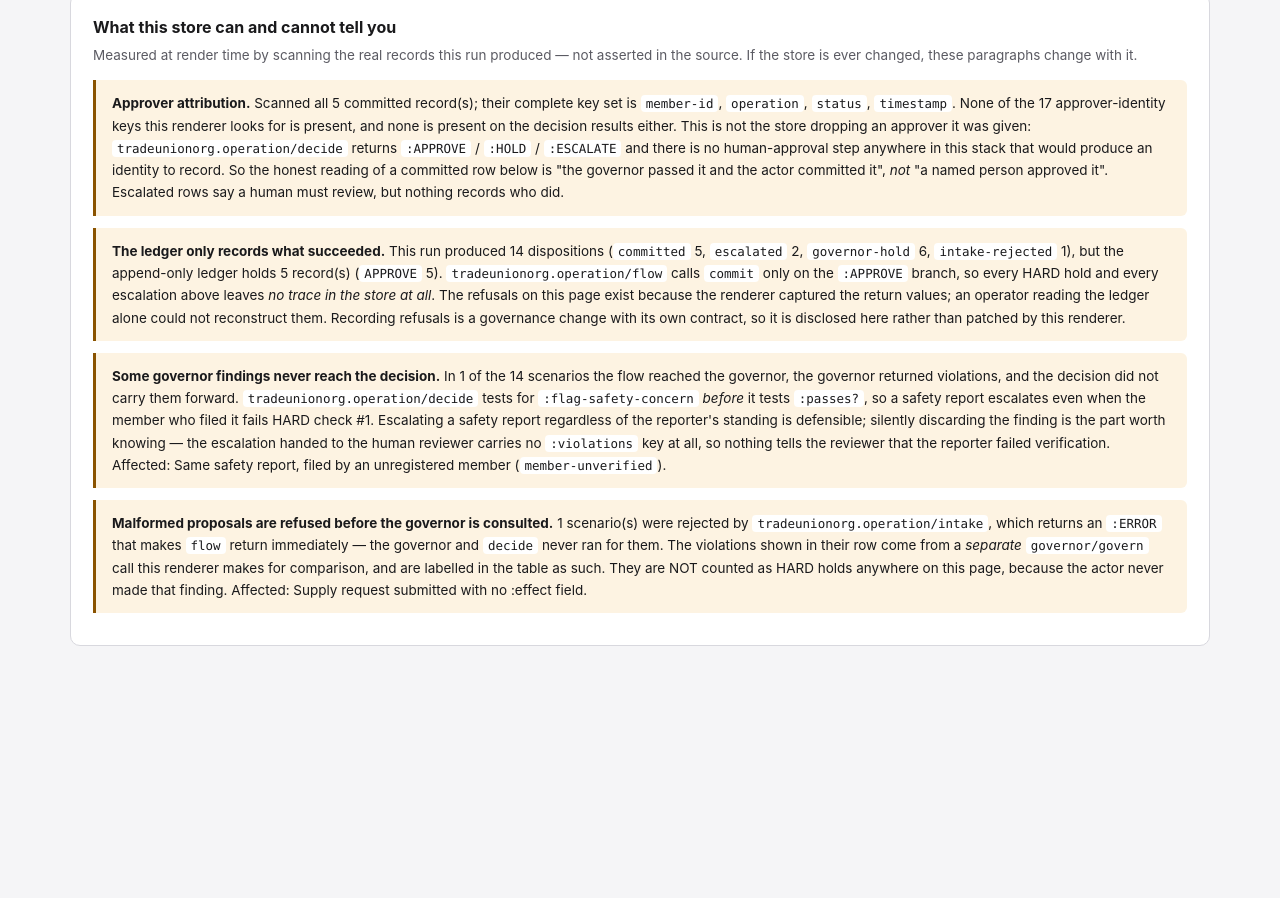
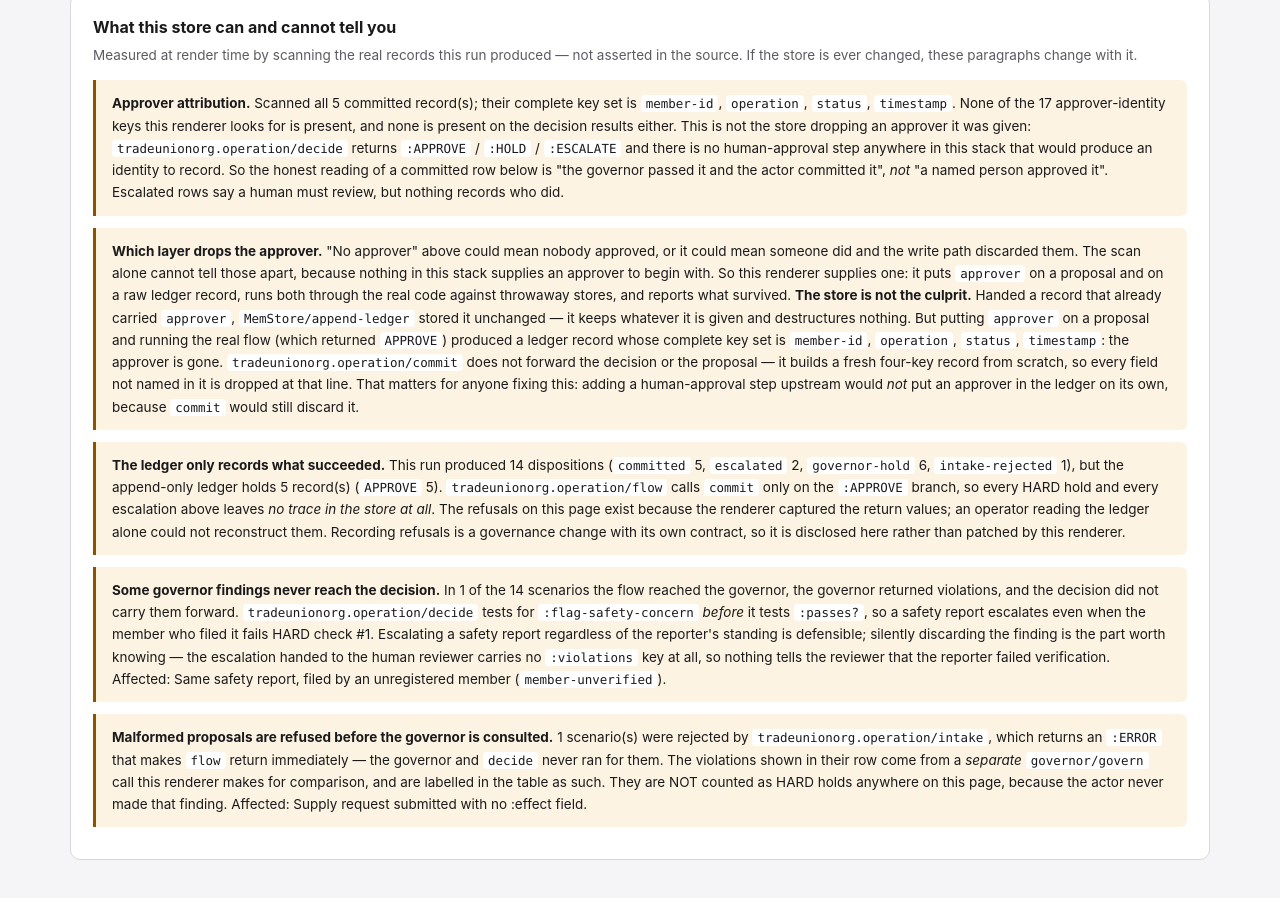
Before and after one commit to cloud-itonami/cloud-itonami-isic-942, a plain HTML site: page docs/samples/operator-console.html in a window 1280 px wide. Shown: the part 3621-4519 px from the top of the page. Before the commit the page ends 4351 px from the top, so only its background shows below. Drawn offline with Linux system fonts and the light colour scheme.

Commit message:
console: probe WHICH layer drops the approver instead of asserting it
The attribution note said "this is not the store dropping an approver it
was given". That happens to be true, but the page had not measured it --
it inferred it from the absence of approver keys, and an absent approver
is ambiguous: it can mean nobody approved, or that someone did and the
write path discarded them. The scan cannot separate those, because
nothing in this stack supplies an approver in the first place.

So supply one. `write-path-probe` puts `:approver` on a raw ledger record
AND on a real proposal, runs both through the real code against their own
throwaway `demo-store` (the rendered ledger is untouched), and reports
what survived. Measured, both directions distinguishable:

  store layer  -- `MemStore/append-ledger` stores the record unchanged;
                  it keeps whatever it is handed and destructures nothing.
  commit layer -- the approver does NOT survive. `operation/commit` does
                  not forward the decision or the proposal, it builds a
                  fresh four-key record `{:timestamp :operation :status
                  :member-id}`, so every field not named there is dropped
                  at that line.

That distinction is the actionable part and the page now states it: adding
a human-approval step upstream would not put an approver in the ledger on
its own, because `commit` would still discard it.

Every branch of the note is derived from the two probe booleans, including
the branches for "commit now retains it" and "the store itself drops it",
so the page re-describes itself if either layer is fixed. Nothing about
the defect is hard-coded.

Also verified this build: the zero-HARD-hold guard in `-main` discriminates
in both directions -- with the scenario table reduced to happy-path rows it
throws and writes no file; unmodified it writes. A guard that has only ever
been seen passing is not evidence.

Page: 18699 bytes, 14 scenarios, 6 HARD holds, 5 ledger records, 5 derived
disclosures. Byte-identical across reruns.

Co-Authored-By: Claude Opus 5 (1M context) <noreply@anthropic.com>

```diff
--- a/docs/samples/operator-console.html
+++ b/docs/samples/operator-console.html
@@ -145,6 +145,9 @@ padding:12px 16px;border-radius:0 6px 6px 0;margin:0 0 12px;font-size:13.5px}
       <b>Approver attribution.</b> Scanned all 5 committed record(s); their complete key set is <code>member-id</code>, <code>operation</code>, <code>status</code>, <code>timestamp</code>. None of the 17 approver-identity keys this renderer looks for is present, and none is present on the decision results either. This is not the store dropping an approver it was given: <code>tradeunionorg.operation/decide</code> returns <code>:APPROVE</code> / <code>:HOLD</code> / <code>:ESCALATE</code> and there is no human-approval step anywhere in this stack that would produce an identity to record. So the honest reading of a committed row below is &quot;the governor passed it and the actor committed it&quot;, <em>not</em> &quot;a named person approved it&quot;. Escalated rows say a human must review, but nothing records who did.
     </div>
     <div class="note">
+      <b>Which layer drops the approver.</b> &quot;No approver&quot; above could mean nobody approved, or it could mean someone did and the write path discarded them. The scan alone cannot tell those apart, because nothing in this stack supplies an approver to begin with. So this renderer supplies one: it puts <code>approver</code> on a proposal and on a raw ledger record, runs both through the real code against throwaway stores, and reports what survived. <b>The store is not the culprit.</b> Handed a record that already carried <code>approver</code>, <code>MemStore/append-ledger</code> stored it unchanged &mdash; it keeps whatever it is given and destructures nothing. But putting <code>approver</code> on a proposal and running the real flow (which returned <code>APPROVE</code>) produced a ledger record whose complete key set is <code>member-id</code>, <code>operation</code>, <code>status</code>, <code>timestamp</code>: the approver is gone. <code>tradeunionorg.operation/commit</code> does not forward the decision or the proposal &mdash; it builds a fresh four-key record from scratch, so every field not named in it is dropped at that line. That matters for anyone fixing this: adding a human-approval step upstream would <em>not</em> put an approver in the ledger on its own, because <code>commit</code> would still discard it.
+    </div>
+    <div class="note">
       <b>The ledger only records what succeeded.</b> This run produced 14 dispositions (<code>committed</code> 5, <code>escalated</code> 2, <code>governor-hold</code> 6, <code>intake-rejected</code> 1), but the append-only ledger holds 5 record(s) (<code>APPROVE</code> 5). <code>tradeunionorg.operation/flow</code> calls <code>commit</code> only on the <code>:APPROVE</code> branch, so every HARD hold and every escalation above leaves <em>no trace in the store at all</em>. The refusals on this page exist because the renderer captured the return values; an operator reading the ledger alone could not reconstruct them. Recording refusals is a governance change with its own contract, so it is disclosed here rather than patched by this renderer.
     </div>
     <div class="note">
```
Also changed, not shown: 1 other file.
